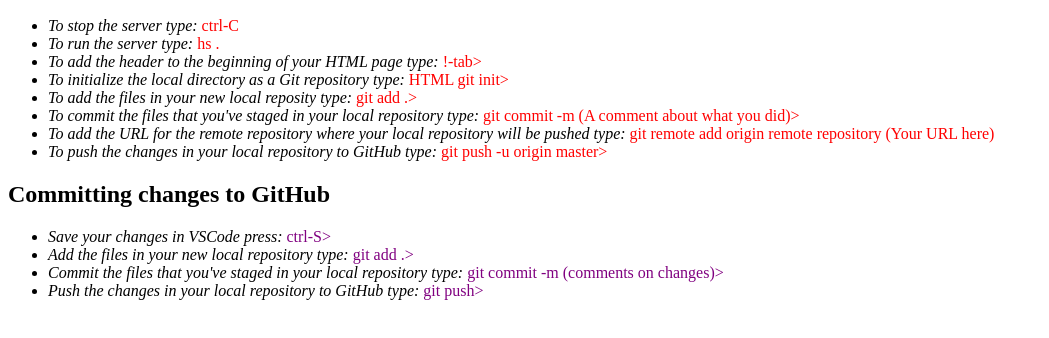
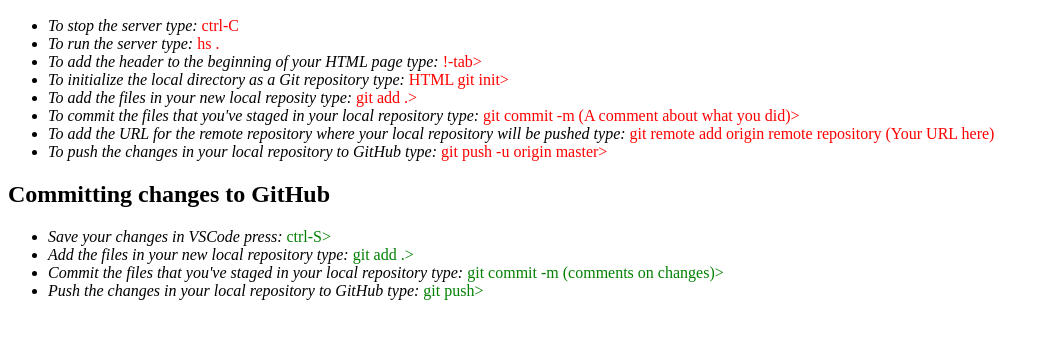
Before and after one commit to HofstetterDustin/day1, a plain HTML site: page index.html in a window 1280 px wide. Shown: the part 110-448 px from the top of the page, without its empty margins (0-1049 px from the left). Drawn offline with Linux system fonts and the light colour scheme.

Commit message:
pratice six

```diff
--- a/index.html
+++ b/index.html
@@ -23,10 +23,10 @@
     <h2>Committing changes to GitHub</h2>
     <p>
         <ul>
-            <li><em>Save your changes in VSCode press:</em><font color="purple"> ctrl-S></font></li>
-            <li><em>Add the files in your new local repository type:</em><font color="purple"> git add .></font></li>
-            <li><em>Commit the files that you've staged in your local repository type:</em><font color="purple"> git commit -m (comments on changes)></font></li>
-            <li><em>Push the changes in your local repository to GitHub type:</em><font color="purple"> git push></font></li>
+            <li><em>Save your changes in VSCode press:</em><font color="green"> ctrl-S></font></li>
+            <li><em>Add the files in your new local repository type:</em><font color="green"> git add .></font></li>
+            <li><em>Commit the files that you've staged in your local repository type:</em><font color="green"> git commit -m (comments on changes)></font></li>
+            <li><em>Push the changes in your local repository to GitHub type:</em><font color="green"> git push></font></li>
         </ul>
     </p>
 </body>
```
